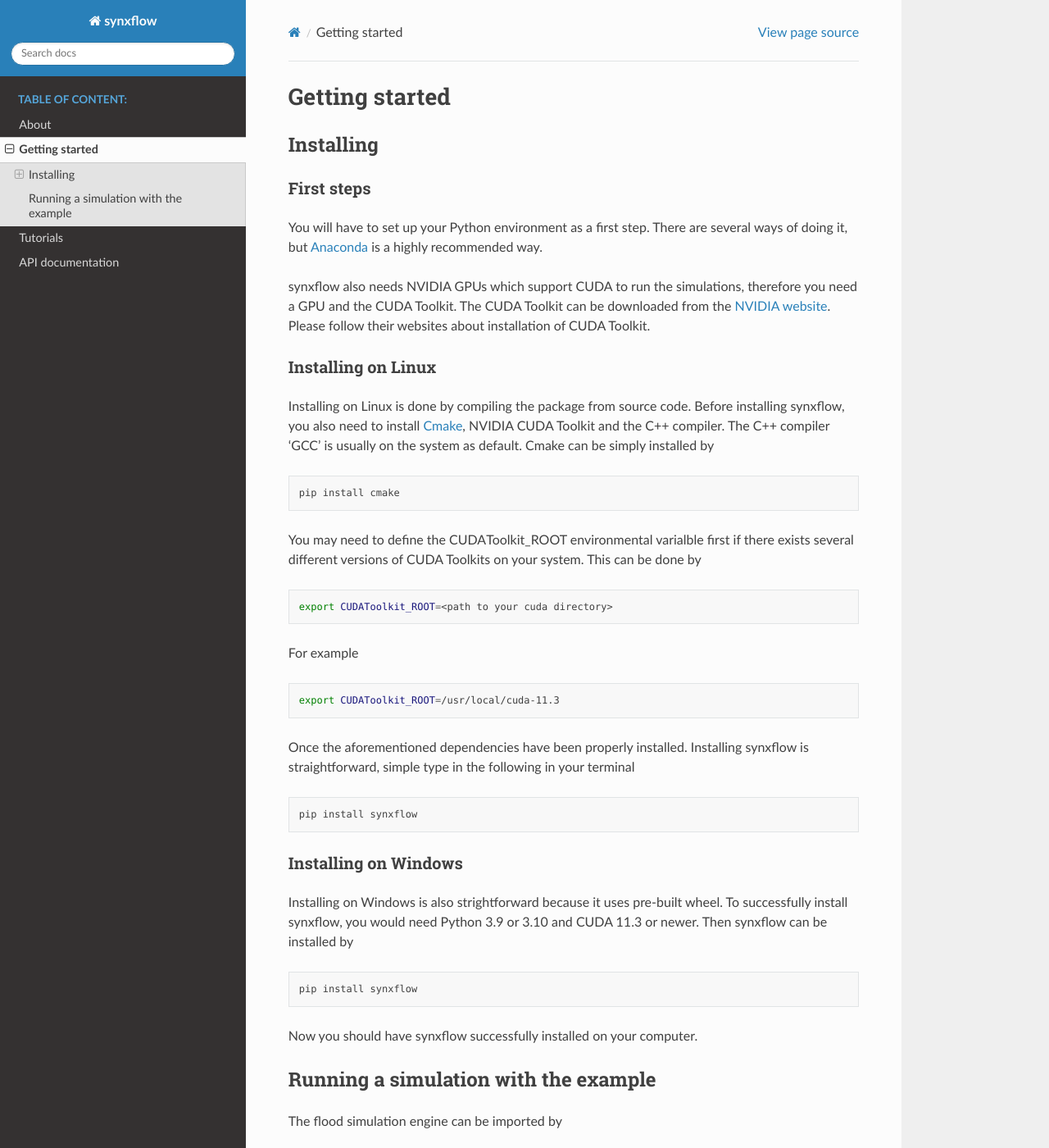
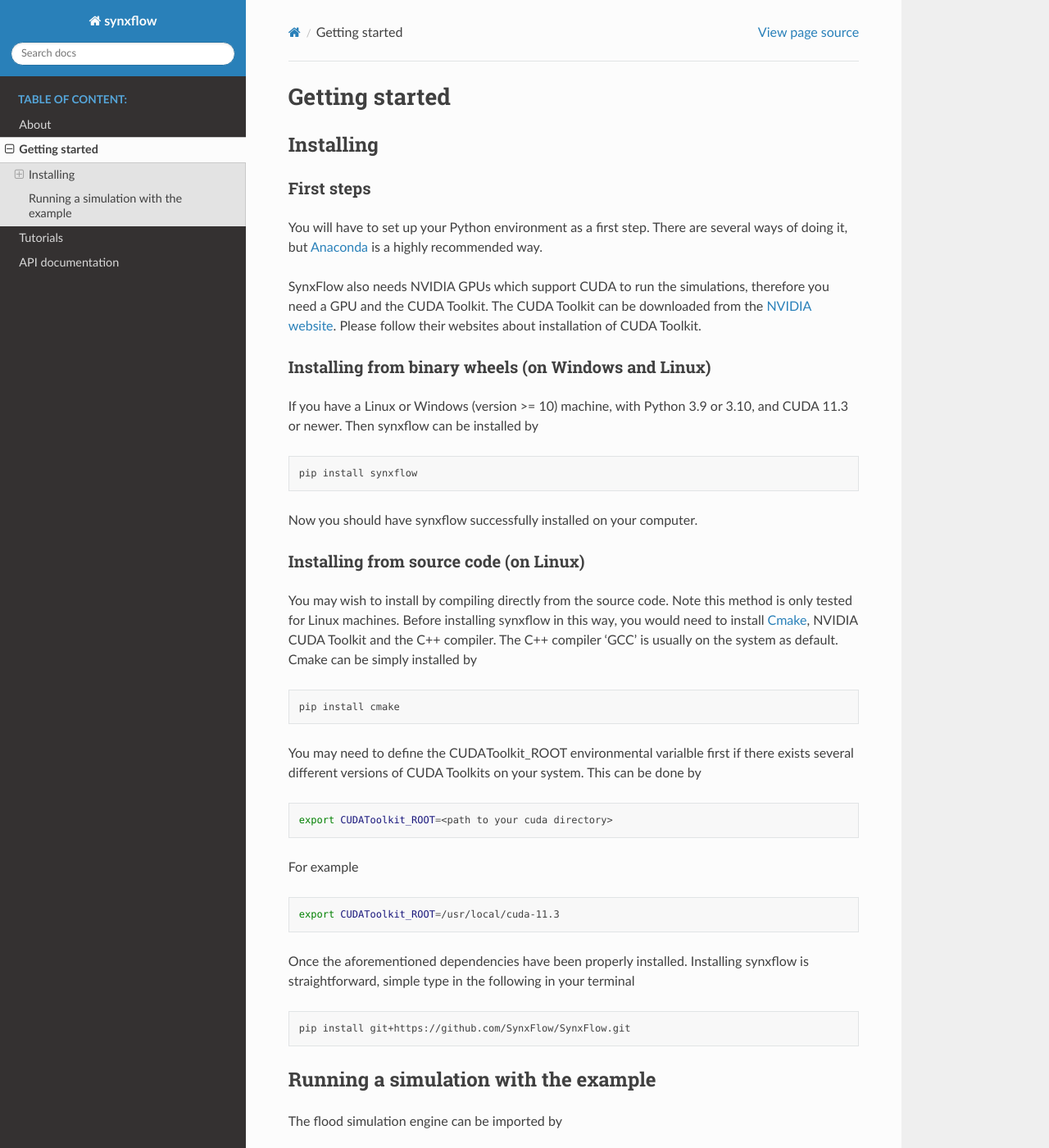
Before and after one commit to SynxFlow/SynxFlow, a Sphinx documentation site: the page built from docs/source/quickstart.md, in a window 1280 px wide and 1400 px high. Shown: the whole window at 82% size. Built offline with Sphinx 7.4.7 and the Read the Docs theme 2.0.0, drawn with Linux system fonts in a browser that asks for light colours.

Commit message:
update how to install

````diff
--- a/docs/source/quickstart.md
+++ b/docs/source/quickstart.md
@@ -7,17 +7,25 @@
 You will have to set up your Python environment as a first step. There are several ways of doing it, but [Anaconda](https://www.anaconda.com/products/distribution) is a highly recommended way.
 
 
-synxflow also needs NVIDIA GPUs which support CUDA to run the simulations, therefore you need a GPU and the CUDA Toolkit. The CUDA Toolkit can be downloaded from the [NVIDIA website](https://developer.nvidia.com/cuda-downloads). Please follow their websites about installation of CUDA Toolkit.
+SynxFlow also needs NVIDIA GPUs which support CUDA to run the simulations, therefore you need a GPU and the CUDA Toolkit. The CUDA Toolkit can be downloaded from the [NVIDIA website](https://developer.nvidia.com/cuda-downloads). Please follow their websites about installation of CUDA Toolkit.
 
-#### Installing on Linux
+#### Installing from binary wheels (on Windows and Linux)
 
-Installing on Linux is done by compiling the package from source code. Before installing synxflow, you also need to install [Cmake](https://cmake.org/download/), NVIDIA CUDA Toolkit and the C++ compiler. The C++ compiler 'GCC' is usually on the system as default. Cmake can be simply installed by
+If you have a Linux or Windows (version >= 10) machine, with Python 3.9 or 3.10, and CUDA 11.3 or newer. Then synxflow can be installed by
+
+```shell
+pip install synxflow
+```
+
+Now you should have synxflow successfully installed on your computer.
+
+#### Installing from source code (on Linux)
+
+You may wish to install by compiling directly from the source code. Note this method is only tested for Linux machines. Before installing synxflow in this way, you would need to install [Cmake](https://cmake.org/download/), NVIDIA CUDA Toolkit and the C++ compiler. The C++ compiler 'GCC' is usually on the system as default. Cmake can be simply installed by
 
 ```shell
 pip install cmake
 ```
-
-
 
 You may need to define the CUDAToolkit_ROOT environmental varialble first if there exists several different versions of CUDA Toolkits on your system. This can be done by
 
@@ -33,18 +41,8 @@ export CUDAToolkit_ROOT=/usr/local/cuda-11.3
 Once the aforementioned dependencies have been properly installed. Installing synxflow is straightforward, simple type in the following in your terminal
 
 ```shell
-pip install synxflow
+pip install git+https://github.com/SynxFlow/SynxFlow.git
 ```
-
-#### Installing on Windows
-
-Installing on Windows is also strightforward because it uses pre-built wheel. To successfully install synxflow, you would need Python 3.9 or 3.10 and CUDA 11.3 or newer. Then synxflow can be installed by
-
-```shell
-pip install synxflow
-```
-
-Now you should have synxflow successfully installed on your computer.
 
 ### Running a simulation with the example
 
````
